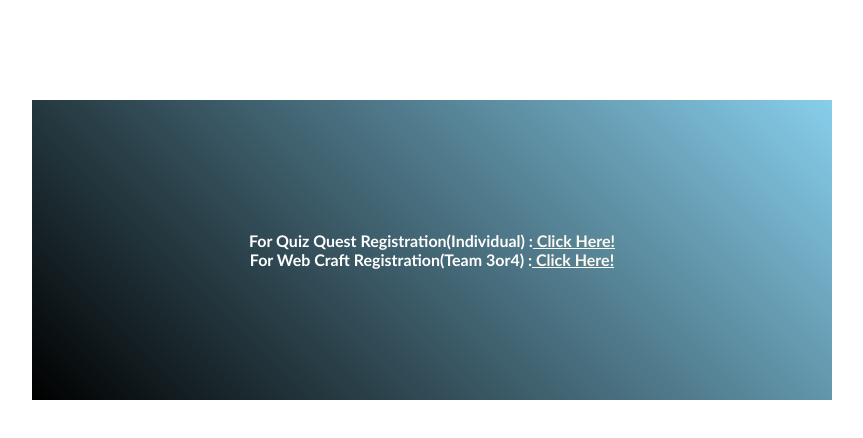
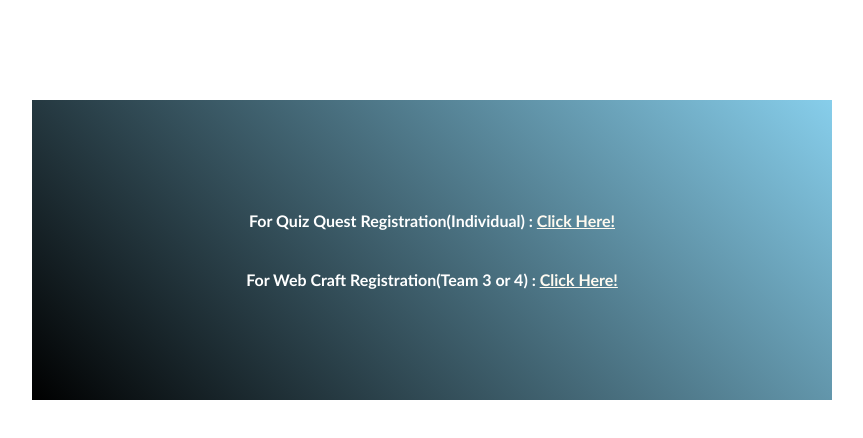
Before and after one commit to Bandarupallipavani/Event-links, a plain HTML site: page index.html in a window 1280 px wide. Shown: the whole page, without its empty margins (208-1071 px from the left). Drawn offline with Linux system fonts and the light colour scheme.

Commit message:
Update index.html

```diff
--- a/index.html
+++ b/index.html
@@ -18,11 +18,14 @@
             font-weight: bold;
             margin-top: 100px;
         }
+        .main label{
+            padding: 20px;
+        }
         @media only screen and (max-width: 768px) {
             .main {
                 height: 200px;
                 width: 100%;
-                margin-top: 200px;
+                margin-top: 100px;
                 background: linear-gradient(45deg, black, rgb(80, 155, 180));
                 flex-direction: column;
                 justify-content: center;
@@ -44,8 +47,8 @@
 </head>
 <body>
     <div class="main">
-    <label class="quiz">For Quiz Quest Registration(Individual) :<a href="https://forms.gle/XD4ZfY64MAGyVZsK8"> Click Here!</a></label>
-    <label class="web">For Web Craft Registration(Team 3or4) :<a href="https://forms.gle/TYoUe7hgKpmtgsuv7"> Click Here!</a></label>
+    <label class="quiz">For Quiz Quest Registration(Individual) : <a href="https://forms.gle/XD4ZfY64MAGyVZsK8">  Click Here!</a></label>
+    <label class="web">For Web Craft Registration(Team 3 or 4) : <a href="https://forms.gle/TYoUe7hgKpmtgsuv7">  Click Here!</a></label>
     </div>
 </body>
 </html>
```
